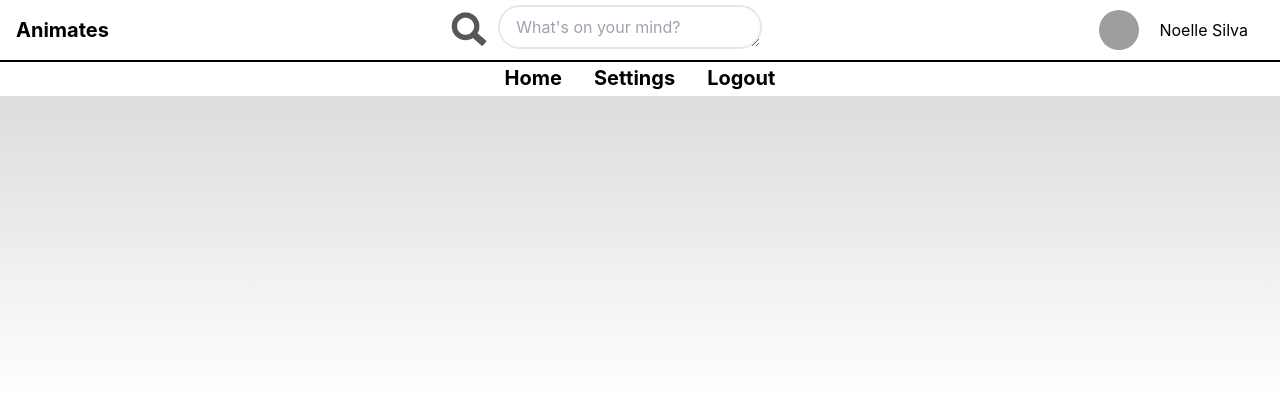
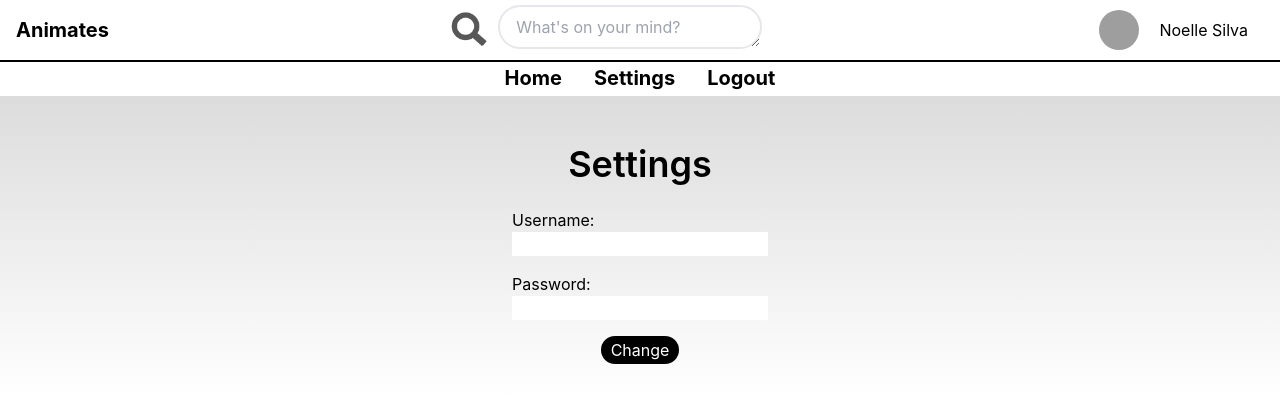
Before and after one commit to Pravasith/capstone-animates, a React (Create React App) app: page /settings in a window 1280 px wide. Shown: the top 402 px of the page. Built offline with nearby package versions, Linux system fonts and the light colour scheme; grey boxes are pictures that could not be loaded.

Commit message:
added settings

```diff
--- a/src/App.jsx
+++ b/src/App.jsx
@@ -5,12 +5,16 @@ import Home from "./components/Home"
 import { useReducer } from "react"
 import userReducer from "./reducers/userReducer"
 import AppContext from "./contexts/AppContext"
+import Settings from "./components/Settings"
 
 const RoutesComp = () => (
     <BrowserRouter>
-        <Routes>
-            <Route path="/" element={<Home />} />
-        </Routes>
+        <Layout>
+            <Routes>
+                <Route path="/" element={<Home />} />
+                <Route path="/settings" element={<Settings />} />
+            </Routes>
+        </Layout>
     </BrowserRouter>
 )
 
@@ -29,9 +33,7 @@ function App() {
     return (
         <div className="App">
             <AppContext.Provider value={{ globalState, dispatch }}>
-                <Layout>
-                    <RoutesComp />
-                </Layout>
+                <RoutesComp />
             </AppContext.Provider>
         </div>
     )
--- a/src/components/Feed/index.jsx
+++ b/src/components/Feed/index.jsx
@@ -15,6 +15,18 @@ const data = [
         image: "https://i.pinimg.com/564x/c3/ba/d9/c3bad915da5c351e78209b0e32ab16e0.jpg",
     },
     {
+        username: "noelleSilva",
+        fullName: "Noelle Silva",
+        description: ` Lorem ipsum dolor sit amet consectetur adipisicing elit.
+            Laudantium perferendis quisquam voluptates odit molestias
+            tempora neque aspernatur, illo nulla! Temporibus, nobis
+            autem cumque fugit cupiditate reprehenderit laborum vitae
+            facilis adipisci!`,
+        thumbnail:
+            "https://i.pinimg.com/736x/c3/e4/24/c3e424e35083c15a4bd106c46fd051f5.jpg",
+        image: "https://cdn-www.comingsoon.net/assets/uploads/2021/09/onepiece.jpg",
+    },
+    {
         username: "abrahamx",
         fullName: "Abraham X",
         description: ` Lorem ipsum dolor sit amet consectetur adipisicing elit.
@@ -25,6 +37,19 @@ const data = [
         thumbnail: "https://randomuser.me/api/portraits/thumb/men/22.jpg",
         image: "https://thecinemaholic.com/wp-content/uploads/2021/01/nezuu-e1638963260523.jpg",
     },
+    {
+        username: "noelleSilva",
+        fullName: "Noelle Silva",
+        description: ` Lorem ipsum dolor sit amet consectetur adipisicing elit.
+            Laudantium perferendis quisquam voluptates odit molestias
+            tempora neque aspernatur, illo nulla! Temporibus, nobis
+            autem cumque fugit cupiditate reprehenderit laborum vitae
+            facilis adipisci!`,
+        thumbnail:
+            "https://i.pinimg.com/736x/c3/e4/24/c3e424e35083c15a4bd106c46fd051f5.jpg",
+        image: "https://cdn-www.comingsoon.net/assets/uploads/2021/09/onepiece.jpg",
+    },
+
     {
         username: "Rita",
         fullName: "Rita Grace",
@@ -56,6 +81,18 @@ const data = [
             autem cumque fugit cupiditate reprehenderit laborum vitae
             facilis adipisci!`,
         thumbnail: "https://randomuser.me/api/portraits/thumb/women/14.jpg",
+        image: "https://cdn-www.comingsoon.net/assets/uploads/2021/09/onepiece.jpg",
+    },
+    {
+        username: "noelleSilva",
+        fullName: "Noelle Silva",
+        description: ` Lorem ipsum dolor sit amet consectetur adipisicing elit.
+            Laudantium perferendis quisquam voluptates odit molestias
+            tempora neque aspernatur, illo nulla! Temporibus, nobis
+            autem cumque fugit cupiditate reprehenderit laborum vitae
+            facilis adipisci!`,
+        thumbnail:
+            "https://i.pinimg.com/736x/c3/e4/24/c3e424e35083c15a4bd106c46fd051f5.jpg",
         image: "https://9tailedkitsune.com/wp-content/uploads/2022/01/marin33.jpg",
     },
 ]
--- a/src/components/Home/index.jsx
+++ b/src/components/Home/index.jsx
@@ -2,7 +2,7 @@ import Feed from "../Feed"
 
 const Home = () => {
     return (
-        <div className="flex-row-center w-full ">
+        <div className="flex-row-center w-full">
             <Feed />
         </div>
     )
--- a/src/components/Layout/Header/index.jsx
+++ b/src/components/Layout/Header/index.jsx
@@ -7,6 +7,8 @@ import Icon from "../../UI/Icon"
 import TextArea from "../../UI/TextArea"
 import { useContext } from "react"
 import AppContext from "../../../contexts/AppContext"
+
+import { Link } from "react-router-dom"
 
 const Header = () => {
     const { globalState } = useContext(AppContext)
@@ -40,13 +42,15 @@ const Header = () => {
                 <div className="flex-row-spaced w-full  border-white border-b-2">
                     <div className="flex-row-center w-full">
                         <h3 className="px-4 py-1 hover:underline cursor-pointer">
-                            Home
+                            <Link to="/">{"Home"}</Link>
                         </h3>
+
                         <h3 className="px-4 py-1 hover:underline cursor-pointer">
-                            Settings
+                            <Link to="/settings">{"Settings"}</Link>
                         </h3>
+
                         <h3 className="px-4 py-1 hover:underline cursor-pointer">
-                            Logout
+                            <Link to="/Logout">{"Logout"}</Link>
                         </h3>
                     </div>
                 </div>
--- /dev/null
+++ b/src/components/Settings/index.jsx
@@ -0,0 +1,48 @@
+import { useForm } from "../hooks/useForm"
+import Button from "../UI/Button"
+
+const Settings = props => {
+    const { values, handler } = useForm({})
+
+    const handleSubmit = e => {
+        e.preventDefault()
+        console.log(values)
+    }
+
+    return (
+        <div className="flex-col-center w-full">
+            <h1>Settings</h1>
+
+            <form
+                className="flex-col-center my-4 w-full"
+                onSubmit={handleSubmit}
+            >
+                <label className="my-2 w-1/5">
+                    Username:{" "}
+                    <input
+                        className="w-full"
+                        name="username"
+                        type="text"
+                        value={values.username}
+                        onChange={handler}
+                    />
+                </label>
+
+                <label className="my-2 w-1/5">
+                    Password:{" "}
+                    <input
+                        className="w-full"
+                        name="password"
+                        type="text"
+                        value={values.password}
+                        onChange={handler}
+                    />
+                </label>
+
+                <Button className={"my-2"} type={"submit"} text={"Change"} />
+            </form>
+        </div>
+    )
+}
+
+export default Settings
--- a/src/components/UI/Button/index.jsx
+++ b/src/components/UI/Button/index.jsx
@@ -2,13 +2,18 @@ import Icon from "../Icon"
 
 const Button = props => {
     return (
-        <button className="flex-row-center border-2 border-black rounded-full bg-black hover:border-blue-400">
+        <button
+            type={props.type || "button"}
+            className={`px-2 flex-row-center border-2 border-black rounded-full bg-black hover:border-blue-400 ${props.className}`}
+        >
             {props.iconSrc && (
-                <div className="px-2">
+                <div className="pr-2">
                     <Icon src={props.iconSrc} size={"sm"} noBackground={true} />
                 </div>
             )}
-            <div className="pr-4 text-white">{props.text}</div>
+            <div className={`text-white ${props.iconSrc && "pr-2"}`}>
+                {props.text}
+            </div>
         </button>
     )
 }
--- /dev/null
+++ b/src/components/hooks/useForm.js
@@ -0,0 +1,16 @@
+import { useState } from "react"
+
+export const useForm = initialValue => {
+    const [values, setValues] = useState(initialValue)
+
+    return {
+        values,
+        handler: e => {
+            if (e.target.value.length >= 4)
+                setValues({
+                    ...values,
+                    [e.target.name]: e.target.value,
+                })
+        },
+    }
+}
```
